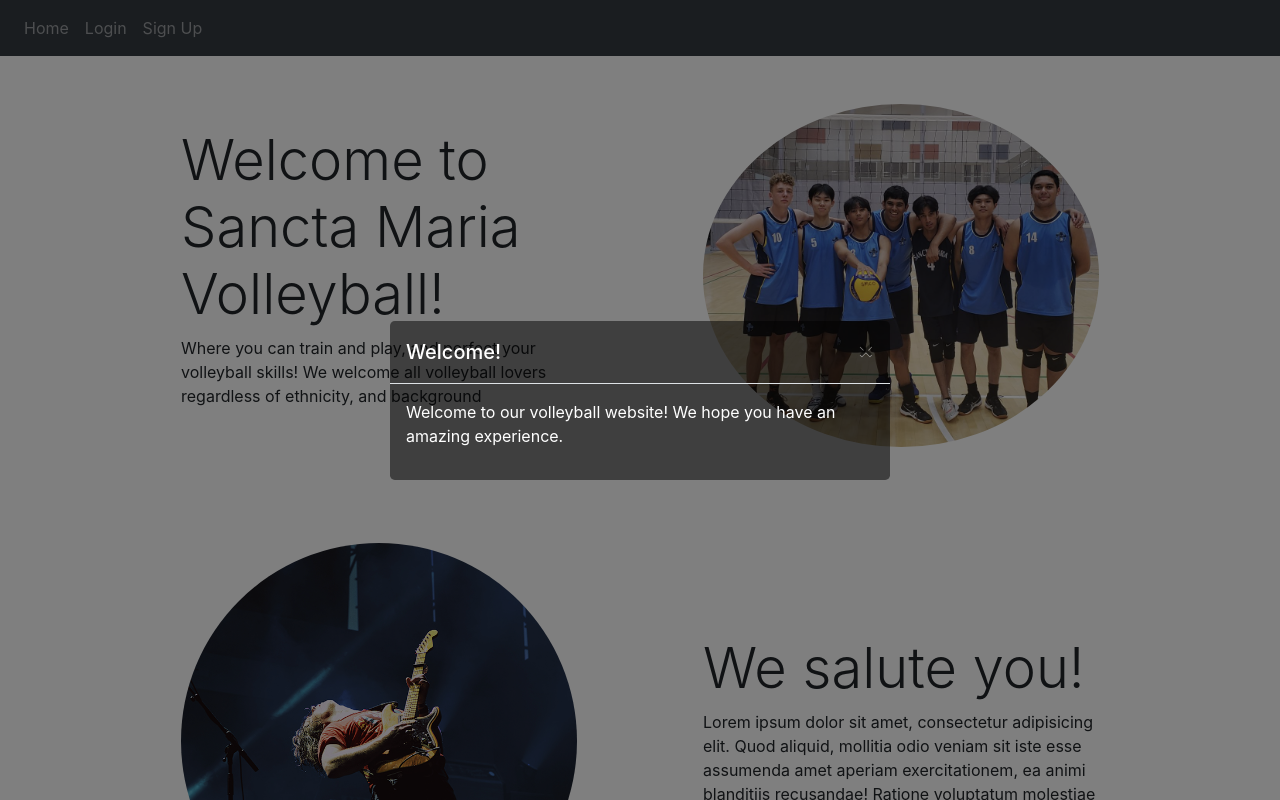
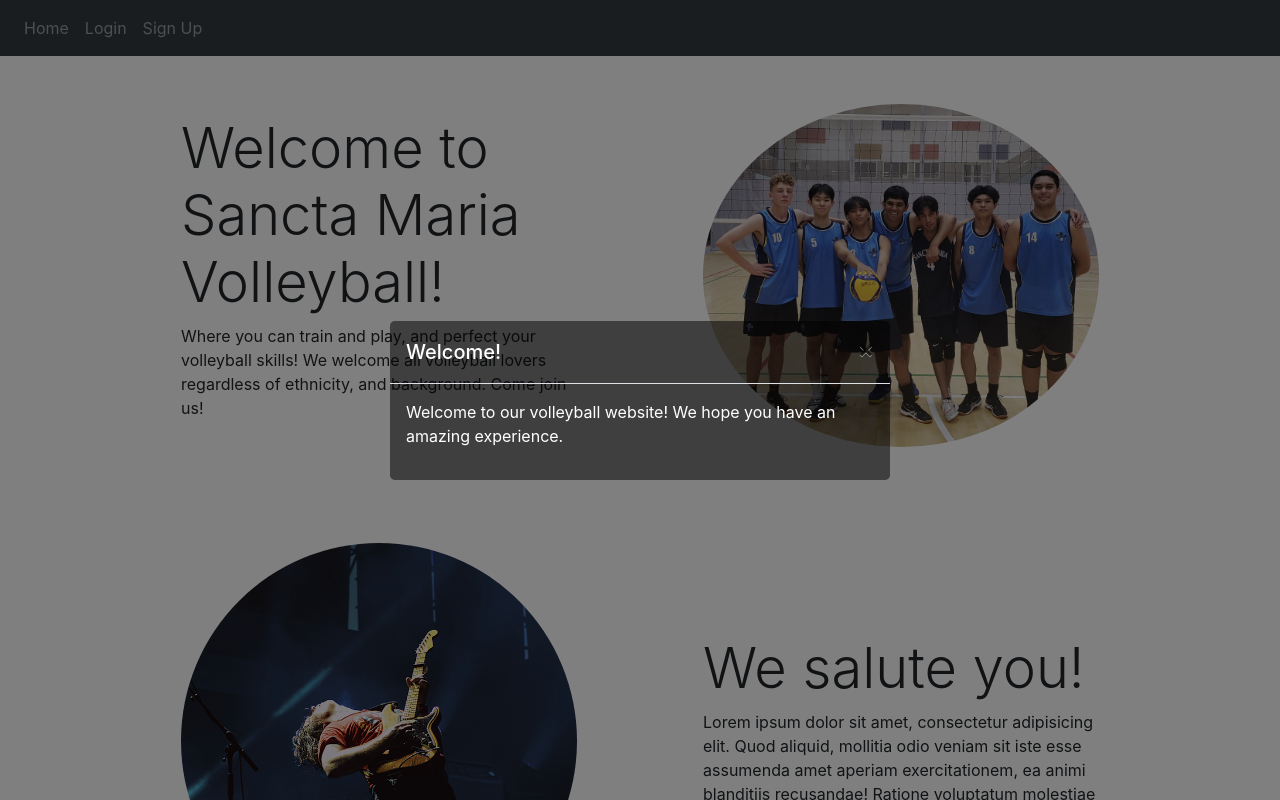
Before and after one commit to kristofpenaloga123456/Digital-Assessment-2024, a Flask app: page / in a window 1280 px wide. Run offline with Flask 3, Linux system fonts and the light colour scheme; some libraries are stand-ins or nearby versions.

Commit message:
Text
Changing the stock Lorem Ipsum text into custom description for volleyball website

```diff
--- a/website/templates/home.html
+++ b/website/templates/home.html
@@ -28,7 +28,7 @@
                 <div class="col-lg-6 order-lg-1">
                     <div class="p-5">
                         <h2 class="display-4">Welcome to Sancta Maria Volleyball!</h2>
-                        <p>Where you can train and play, and perfect your volleyball skills! We welcome all volleyball lovers regardless of ethnicity, and background </p>
+                        <p>Where you can train and play, and perfect your volleyball skills! We welcome all volleyball lovers regardless of ethnicity, and background. Come join us!</p>
                     </div>
                 </div>
             </div>
```
